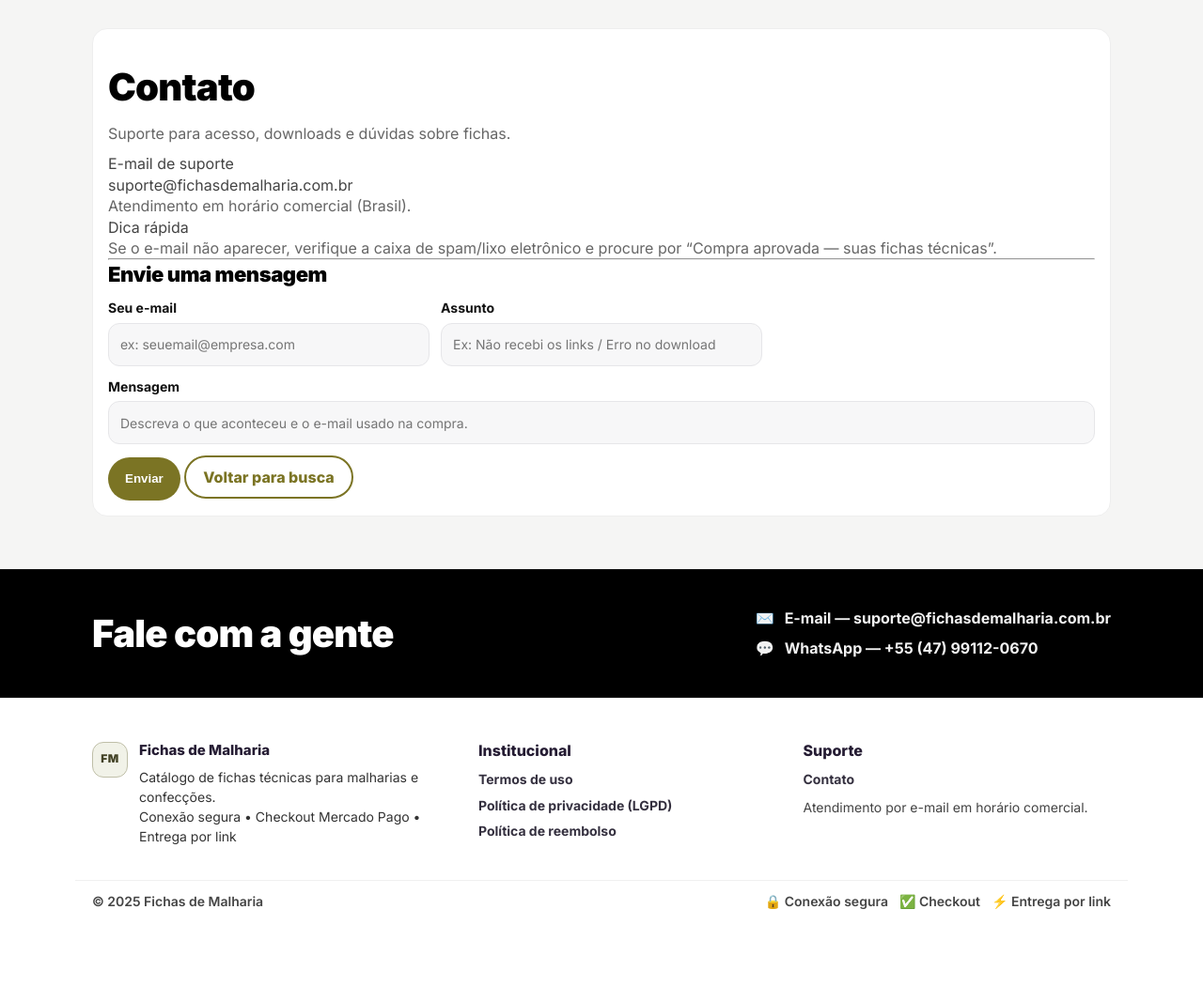
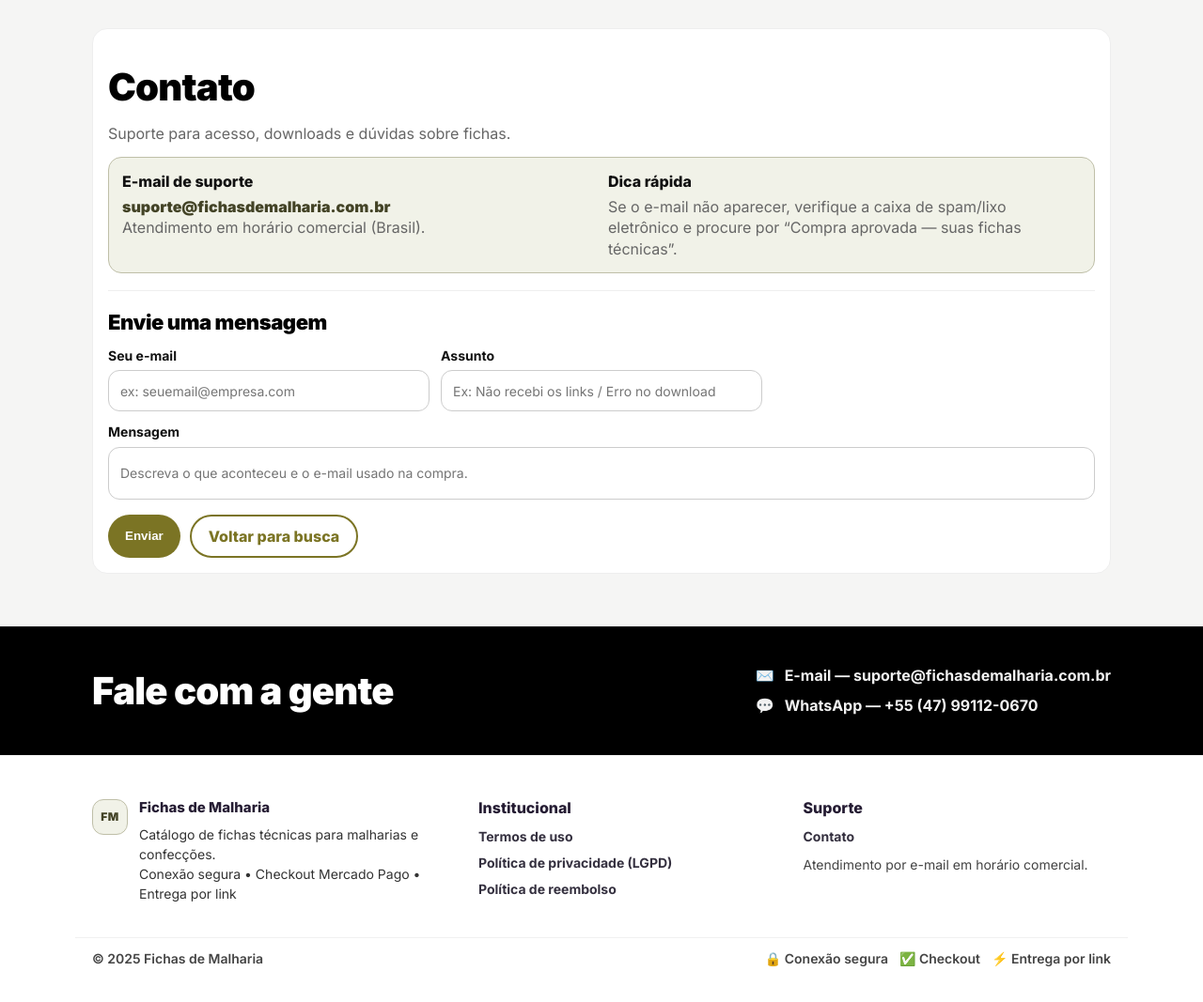
Before and after one commit to AdminAcheTece/FichasMalharia, a Flask app: page /contato in a window 1280 px wide. Shown: the part 73-1140 px from the top of the page at 94% size. Before the commit the page ends 1041 px from the top, so only its background shows below. Run offline with Flask 3, Linux system fonts and the light colour scheme; data comes from the database, SQL or seed files in the repository; some libraries are stand-ins or nearby versions.

Commit message:
Update contato.html

```diff
--- a/templates/contato.html
+++ b/templates/contato.html
@@ -1,6 +1,80 @@
 {% extends "base.html" %}
 {% block title %}Contato | Fichas de Malharia{% endblock %}
 {% block content %}
+
+<style>
+  /* card “legal” sem depender do CSS antigo */
+  .card.legal{
+    background:#fff;
+    border:1px solid #eee;
+  }
+
+  .contact-box{
+    margin-top:14px;
+    display:grid;
+    grid-template-columns:1fr 1fr;
+    gap:14px;
+    padding:14px;
+    border-radius:14px;
+    background: var(--olive-50);
+    border:1px solid var(--line-olive);
+  }
+  @media (max-width:800px){
+    .contact-box{ grid-template-columns:1fr; }
+  }
+
+  .contact-label{
+    font-weight:800;
+    color:#111;
+    margin-bottom:4px;
+  }
+  .contact-value{
+    font-weight:900;
+    color: var(--olive-dark);
+  }
+
+  .divider{
+    border:0;
+    border-top:1px solid #eee;
+    margin:18px 0;
+  }
+
+  /* Inputs: textarea fake (você usa input para mensagem) */
+  .contact-grid input{
+    width:100%;
+    height:44px;
+    padding:10px 12px;
+    border:1px solid #ccc;
+    border-radius:12px;
+    background:#fff;
+    color:#111;
+  }
+
+  /* Mensagem "Mensagem" mais alta (sem trocar para textarea, mantém input) */
+  .contact-grid input[name="mensagem"]{
+    height:56px;
+  }
+
+  /* área de ações */
+  .home-actions{
+    display:flex;
+    gap:10px;
+    align-items:center;
+    flex-wrap:wrap;
+    margin-top:4px;
+  }
+
+  /* sucesso */
+  .success{
+    margin-top:14px;
+    padding:12px 14px;
+    border-radius:14px;
+    background: var(--olive-50);
+    border:1px solid var(--line-olive);
+    color:#111;
+    font-weight:700;
+  }
+</style>
 
 <div class="card legal">
   <h1>Contato</h1>
```
